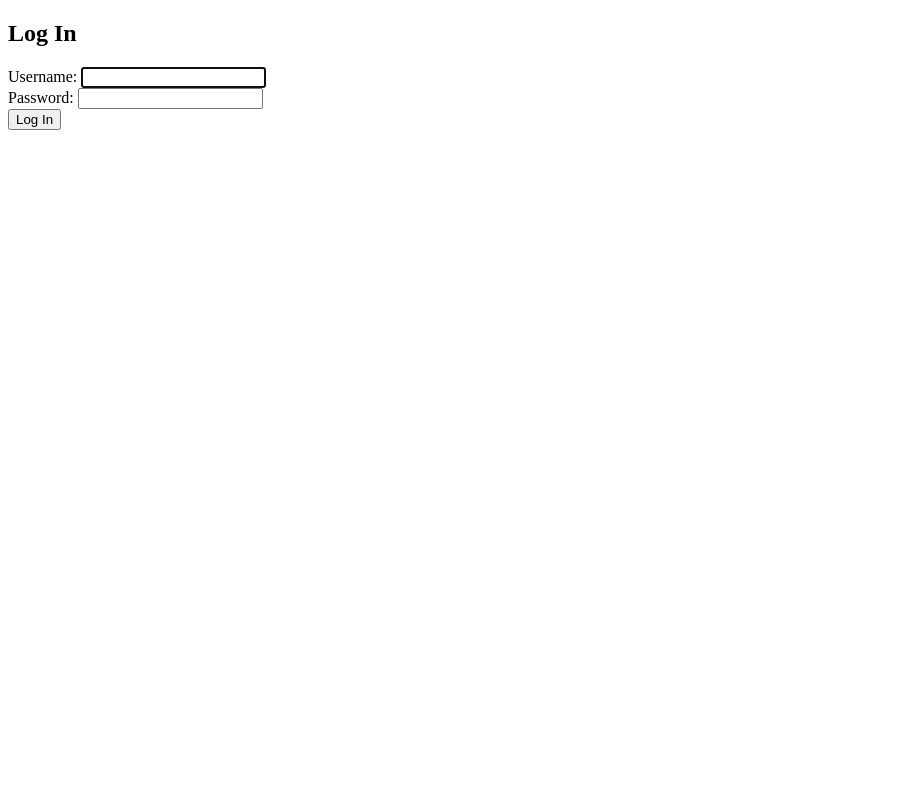
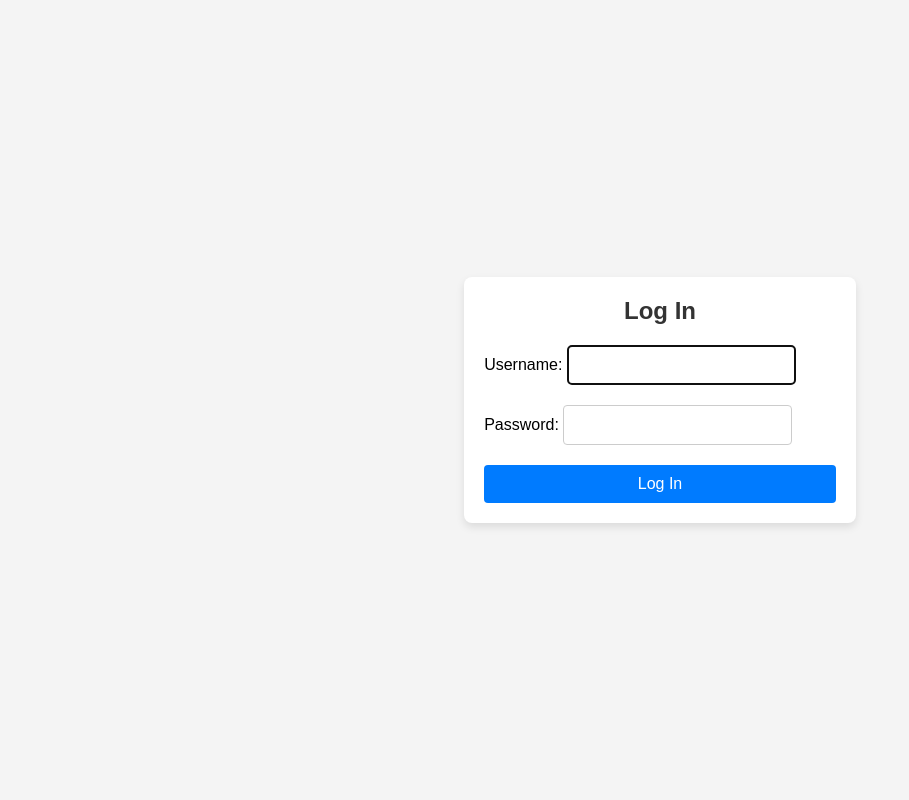
Before and after one commit to astr-id/evaldjango, a Django app: page /accounts/login/ in a window 1280 px wide. Shown: the whole page, without its empty margins (0-909 px from the left). Run offline with Django 5.2, Linux system fonts and the light colour scheme; parts of the project's set-up code (start-up, migrations or seed data) failed here and were passed over.

Commit message:
Meilleur look de la page login

```diff
--- a/projetmanagement/templates/registration/login.html
+++ b/projetmanagement/templates/registration/login.html
@@ -1,16 +1,70 @@
-{% extends "base.html" %}
-{% load static %}
-{% block title %}Login{% endblock %}
 <!DOCTYPE html>
 <html lang="en">
 <head>
     <meta charset="UTF-8">
     <meta name="viewport" content="width=device-width, initial-scale=1.0">
-    <link rel="stylesheet" type="text/css" href="{% static 'style_login.css' %}">
     <title>Login</title>
+    <style>
+        body {
+            font-family: Arial, sans-serif;
+            background-color: #f4f4f4;
+            margin: 0;
+            padding: 0;
+            display: flex;
+            justify-content: center;
+            align-items: center;
+            height: 100vh;
+        }
+
+        .login-container {
+            background-color: #fff;
+            border-radius: 8px;
+            box-shadow: 0 4px 8px rgba(0, 0, 0, 0.1);
+            padding: 20px;
+            max-width: 400px;
+            width: 100%;
+        }
+
+        h2 {
+            margin-top: 0;
+            text-align: center;
+            color: #333;
+        }
+
+        form {
+            display: flex;
+            flex-direction: column;
+        }
+
+        input[type="text"],
+        input[type="password"] {
+            padding: 10px;
+            margin-bottom: 20px;
+            border: 1px solid #ccc;
+            border-radius: 4px;
+            font-size: 16px;
+        }
+
+        button[type="submit"] {
+            padding: 10px;
+            border: none;
+            border-radius: 4px;
+            background-color: #007bff;
+            color: #fff;
+            font-size: 16px;
+            cursor: pointer;
+        }
+
+        button[type="submit"]:hover {
+            background-color: #0056b3;
+        }
+    </style>
 </head>
 <body>
+    {% extends "base.html" %}
+    {% block title %}Login{% endblock %}
     {% block content %}
+
     <div class="login-container">
         <h2>Log In</h2>
         <form method="post">
```
